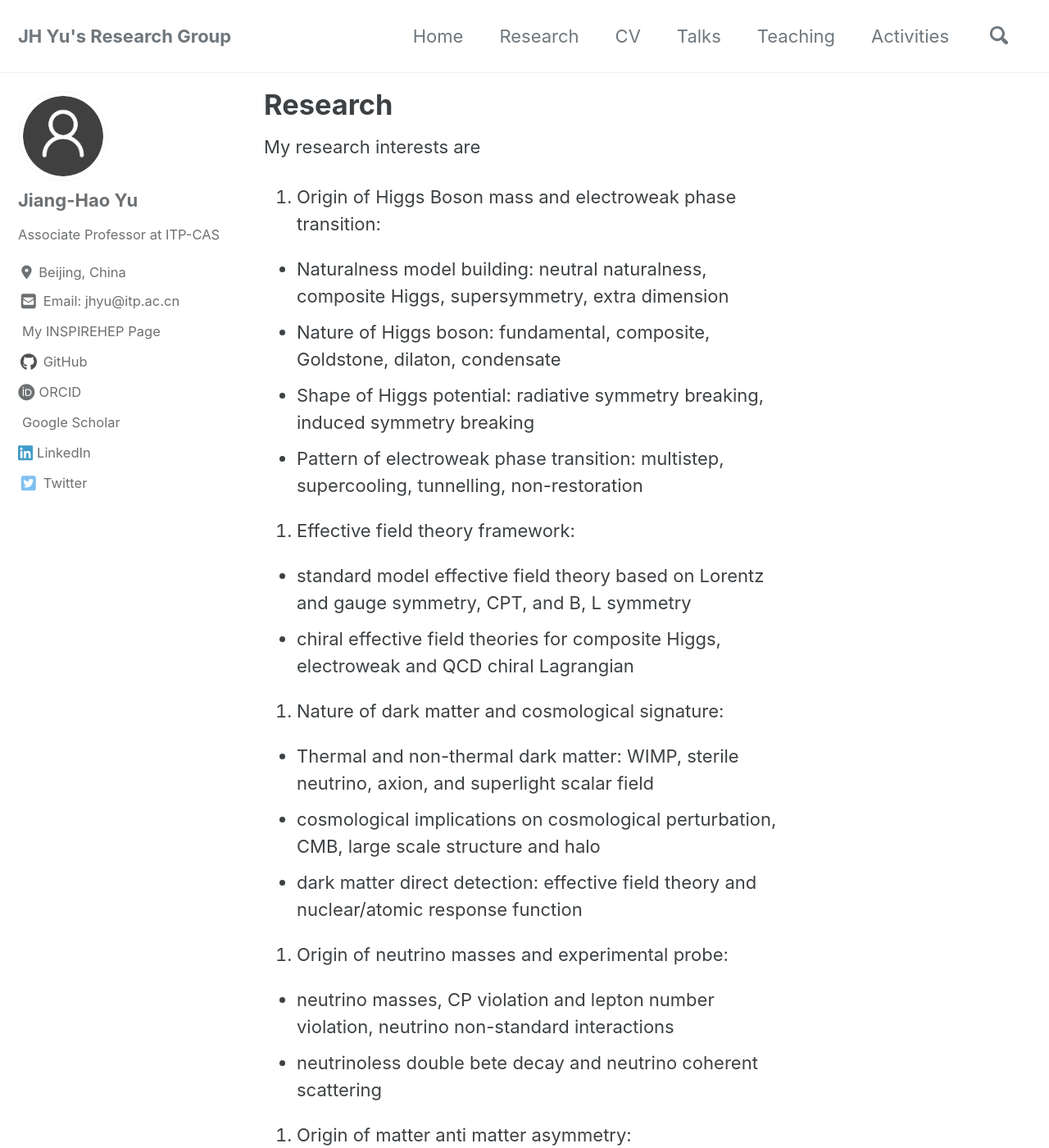
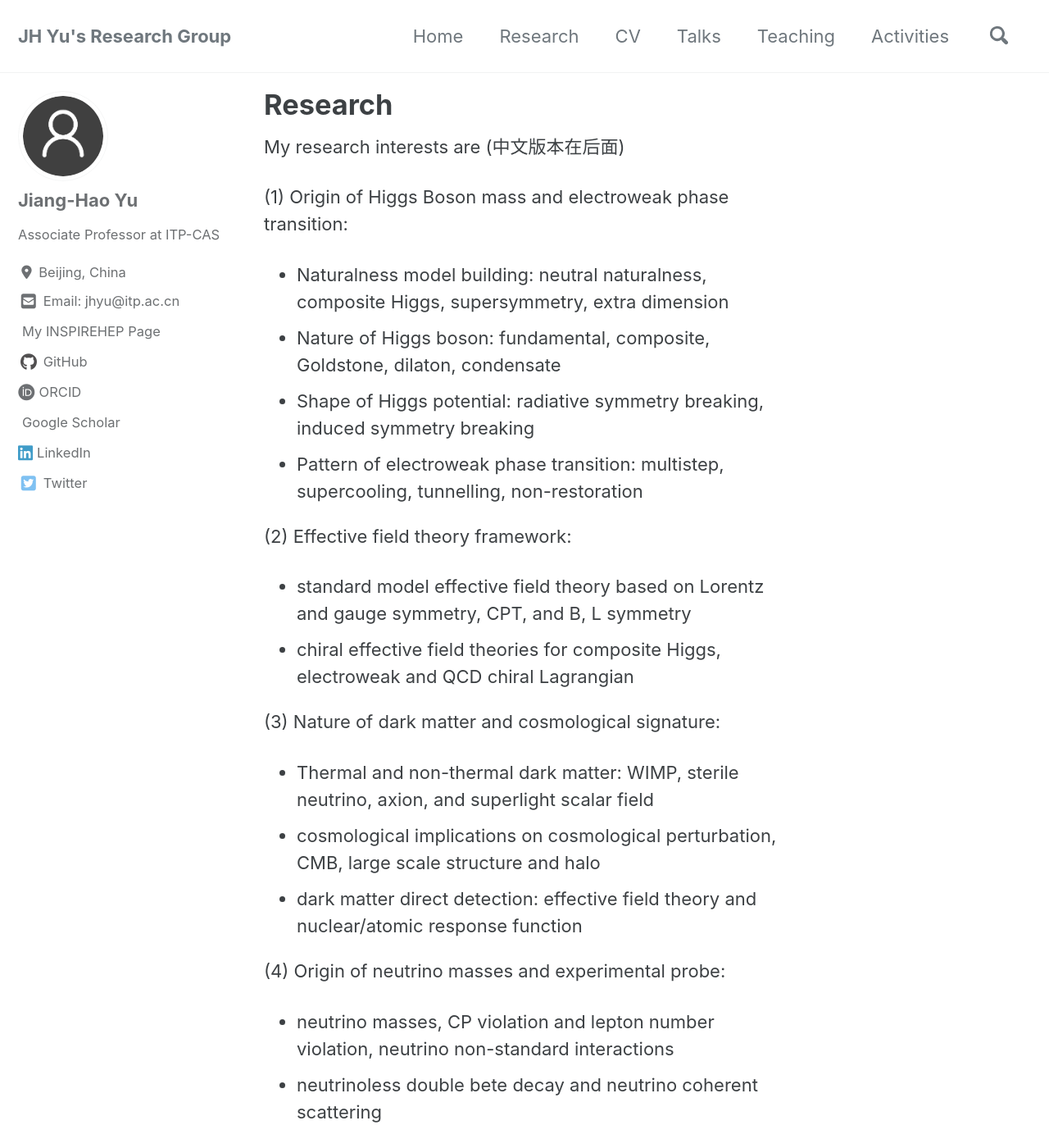
Before and after one commit to jhyu-itp/jhyu-itp.github.io, a Jekyll site: the page built from _pages/research.md, in a window 1280 px wide and 1400 px high. Shown: the whole window at 82% size. Built offline with Jekyll 4.4.1, drawn with Linux system fonts in a browser that asks for light colours; cached includes are drawn as plain includes; nearby versions of some CDN libraries; a style sheet for code colours, icons or effects is not loaded; some of the changed text lies outside the part shown.

Commit message:
Update research.md

```diff
--- a/_pages/research.md
+++ b/_pages/research.md
@@ -26,32 +26,32 @@ feature_row:
 ---
 
 
-My research interests are
+My research interests are (中文版本在后面)
 
-1. Origin of Higgs Boson mass and electroweak phase transition:
+(1) Origin of Higgs Boson mass and electroweak phase transition:
 
 * Naturalness model building: neutral naturalness, composite Higgs, supersymmetry, extra dimension
 * Nature of Higgs boson: fundamental, composite, Goldstone, dilaton, condensate
 * Shape of Higgs potential: radiative symmetry breaking, induced symmetry breaking
 * Pattern of electroweak phase transition: multistep, supercooling, tunnelling, non-restoration
 
-2. Effective field theory framework:
+(2) Effective field theory framework:
 
 * standard model effective field theory based on Lorentz and gauge symmetry, CPT, and B, L symmetry
 * chiral effective field theories for composite Higgs, electroweak and QCD chiral Lagrangian
 
-3. Nature of dark matter and cosmological signature:
+(3) Nature of dark matter and cosmological signature:
 
 * Thermal and non-thermal dark matter: WIMP, sterile neutrino, axion, and superlight scalar field
 * cosmological implications on cosmological perturbation, CMB, large scale structure and halo
 * dark matter direct detection: effective field theory and nuclear/atomic response function
 
-4. Origin of neutrino masses and experimental probe:
+(4) Origin of neutrino masses and experimental probe:
 
 * neutrino masses, CP violation and lepton number violation, neutrino non-standard interactions
 * neutrinoless double bete decay and neutrino coherent scattering
 
-5. Origin of matter anti matter asymmetry:
+(5) Origin of matter anti matter asymmetry:
 
 * electroweak baryogenesis: first order phase transition, CP asymmetry and electric dipole moment
 * leptogenesis: CP asymmetry, lepton number violation, and non-equilibrium field theory
@@ -59,6 +59,10 @@ My research interests are
 
 
 
+
+-----------------
+
+中文版本
 
 -----------------
 
```
